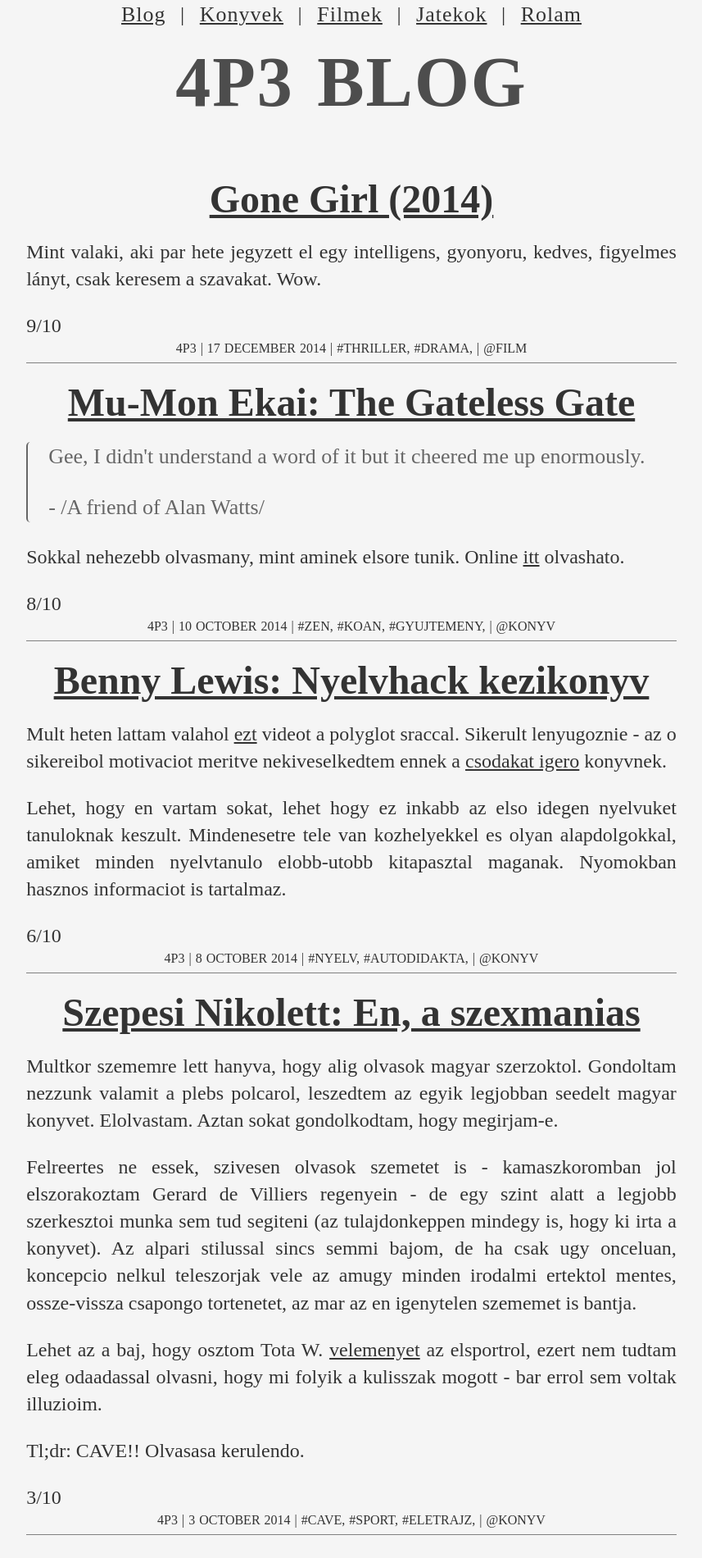
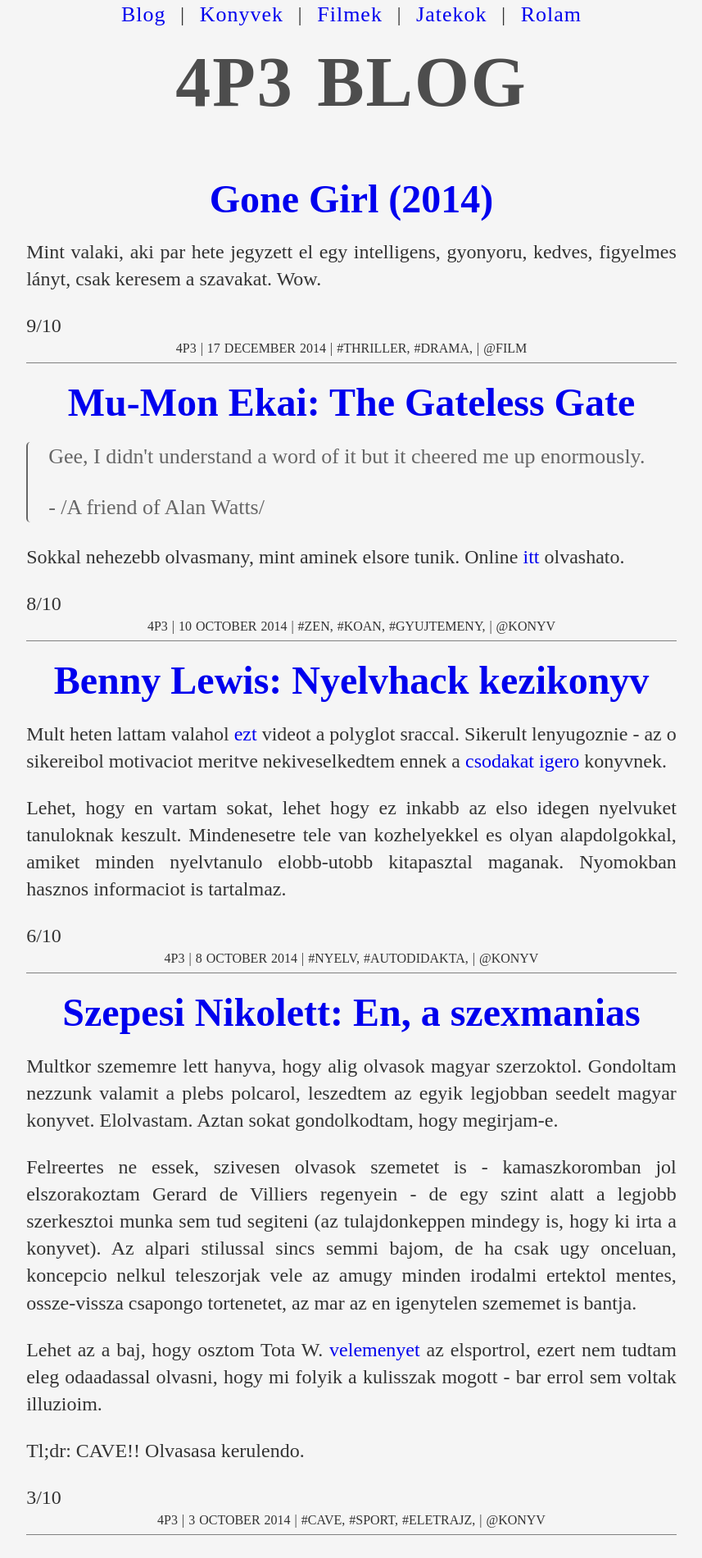
Before and after one commit to 4p3/4p3.github.io, a Jekyll site: the page built from index.html, in a window 1280 px wide. Shown: the top 1900 px of the page at 82% size, without its empty margins (211-1068 px from the left). Built offline with Jekyll 4.4.1, drawn with Linux system fonts in a browser that asks for light colours; Markdown is read by kramdown in place of the engine named in the settings; the list of posts is cut into pages by our own code.

Commit message:
playing with links

```diff
--- a/css/index.css
+++ b/css/index.css
@@ -1,4 +1,4 @@
-a {
+a:post-content {
   color:rgb(51, 51, 51);
   text-decoration: underline;
 }
```
